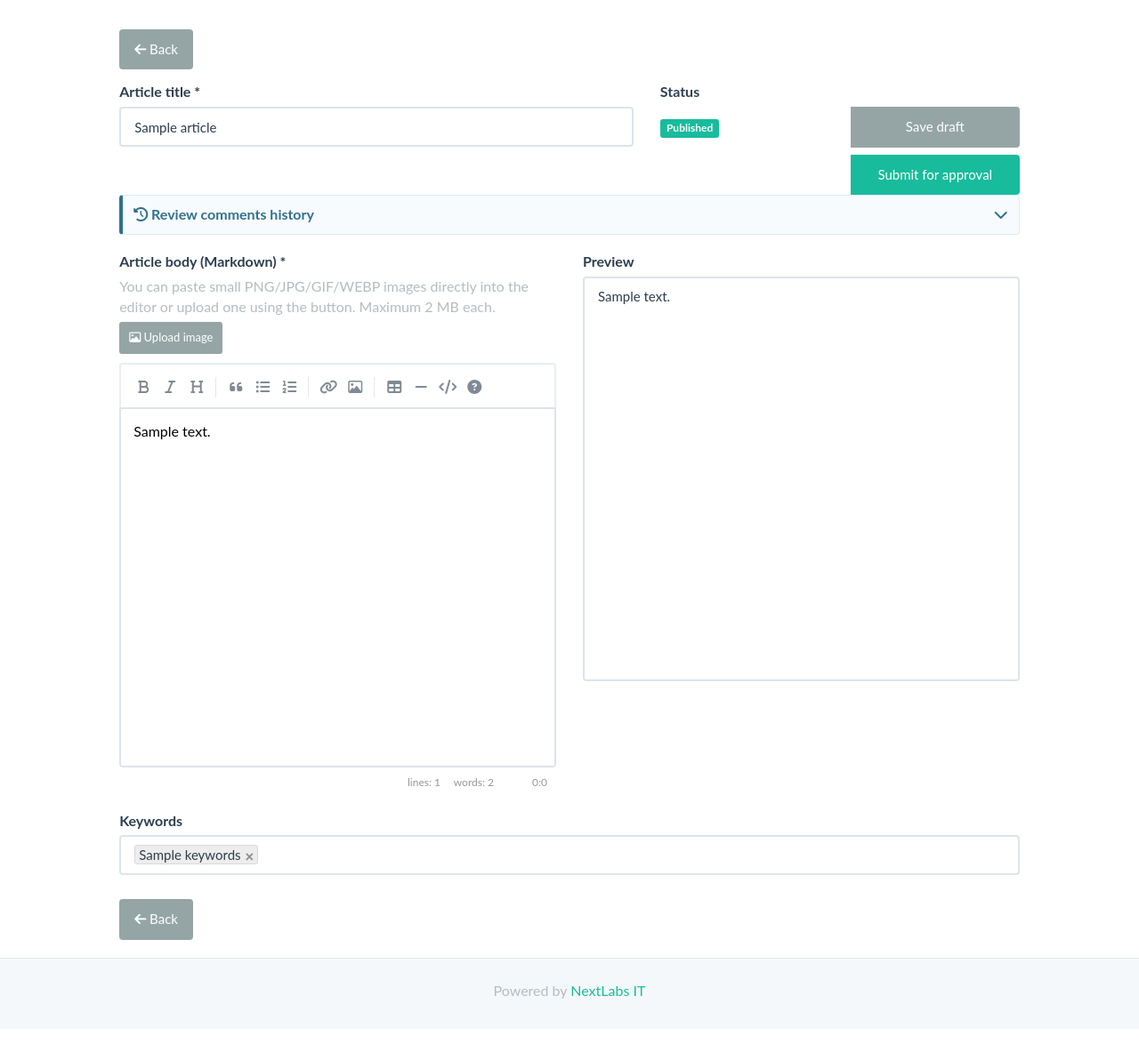
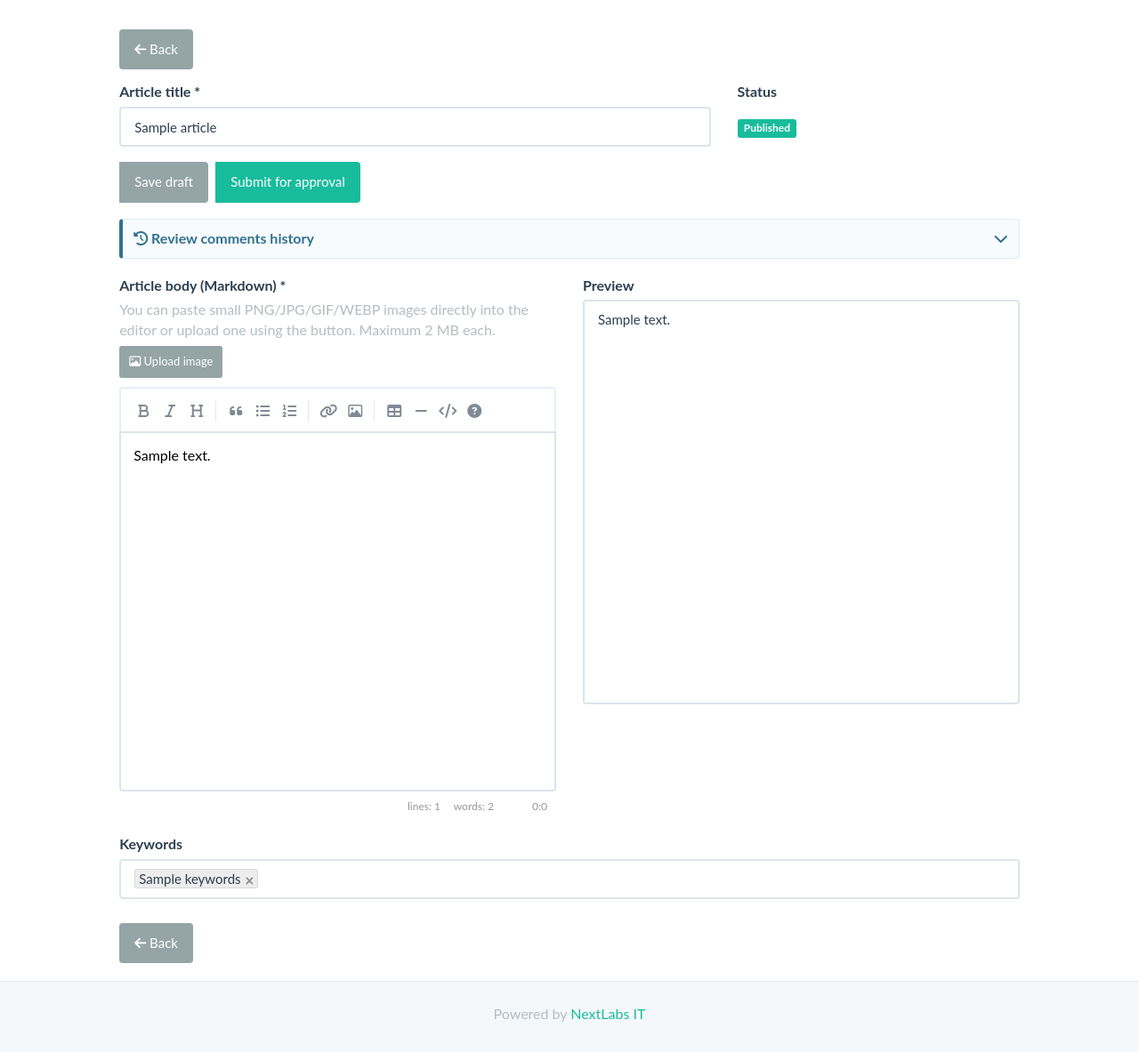
Before and after one commit to ErinFlyingSkyRocket/DjOpenKB, a Django app: template website/templates/suggest_edit.html in a window 1280 px wide. Shown: the part 60-1243 px from the top of the page at 89% size. Before the commit the page ends 1183 px from the top, so only its background shows below. Run offline with Django 5.2, Linux system fonts and the light colour scheme; the template is opened without the code that fills it: most values are stand-ins (such as "Sample title", 1, 10 or a date in 2020); one stand-in notice (Sample message) is shown; some libraries are stand-ins or nearby versions.

Commit message:
Updated suggest edit display (regular users)

```diff
--- a/website/templates/suggest_edit.html
+++ b/website/templates/suggest_edit.html
@@ -163,14 +163,19 @@ root.config = {"route_name":"kb","add_header_anchors":false,"links_blank_page":t
         }
         .article-action-buttons {
             display: flex;
-            flex-direction: column;
-            align-items: flex-end;
+            flex-direction: row;
+            flex-wrap: wrap;
+            align-items: center;
             gap: 8px;
         }
         .article-action-buttons .btn {
             margin: 0;
             white-space: normal;
-            min-width: 190px;
+        }
+        .edit-status-actions {
+            clear: both;
+            margin-top: 2px;
+            margin-bottom: 18px;
         }
         .edit-page-back {
             margin: 12px 0 14px;
@@ -181,11 +186,10 @@ root.config = {"route_name":"kb","add_header_anchors":false,"links_blank_page":t
         }
         @media (max-width: 767px) {
             .article-action-buttons {
-                justify-content: flex-start;
+                align-items: stretch;
             }
             .article-action-buttons .btn {
-                margin-left: 0;
-                margin-right: 6px;
+                width: 100%;
             }
         }
     </style>
@@ -198,19 +202,6 @@ root.config = {"route_name":"kb","add_header_anchors":false,"links_blank_page":t
             {% if error %}
                 <div class="alert alert-danger">{{ error }}</div>
             {% endif %}
-            {% if has_pending_update %}
-                <div class="alert alert-warning">
-                    <strong>{% trans "Pending update" %}</strong> — {% trans "This edit is waiting for admin approval. The current published version is still visible to users." %}
-                </div>
-            {% elif has_failed_update %}
-                <div class="alert alert-danger">
-                    <strong>{% trans "Update pending failed" %}</strong> — {% trans "Please review the admin comments, update your changes, and submit again." %}
-                </div>
-            {% elif has_saved_update_draft %}
-                <div class="alert alert-info">
-                    <strong>{% trans "Saved update draft" %}</strong> — {% trans "You are currently editing saved changes for this published article. The current published version is still visible until you submit this update for approval." %}
-                </div>
-            {% endif %}
             <div class="edit-page-back">
                 <a class="btn btn-default" href="{{ back_url }}"><i class="fa fa-arrow-left"></i> {% trans "Back" %}</a>
             </div>
@@ -220,13 +211,13 @@ root.config = {"route_name":"kb","add_header_anchors":false,"links_blank_page":t
                     {% csrf_token %}
                     <input type="hidden" name="frm_kb_id" value="" />
                     <div id="header row">
-                        <div class="col-xs-12 col-sm-7 col-md-7 col-lg-7">
+                        <div class="col-xs-12 col-sm-8 col-md-8 col-lg-8">
                             <div class="form-group">
                                 <label for="preview">{% trans "Article title" %} *</label><br/>
                                 <input type="text" name="frm_kb_title" class="form-control input-normal" minlength="5" maxlength="200" value="{{ title_value|default:article.title }}" required/>
                             </div>
                         </div>
-                        <div class="col-xs-12 col-sm-2 col-md-2 col-lg-2">
+                        <div class="col-xs-12 col-sm-4 col-md-4 col-lg-4">
                             <div class="form-group">
                                 <label>{% trans "Status" %}</label><br/>
                                 {% if user|is_site_admin %}
@@ -261,8 +252,7 @@ root.config = {"route_name":"kb","add_header_anchors":false,"links_blank_page":t
                                 {% endif %}
                             </div>
                         </div>
-                        <div class="col-xs-12 col-sm-3 col-md-3 col-lg-3 text-right">
-                            <label for="preview">&nbsp;</label><br/>
+                        <div class="col-xs-12 edit-status-actions">
                             <div class="article-action-buttons">
                             {% if user|is_site_admin %}
                                 <button id="frm_edit_kb_save" class="btn btn-success editor_btn_action" type="submit">{% trans "Save" %}</button>
@@ -394,8 +384,8 @@ root.config = {"route_name":"kb","add_header_anchors":false,"links_blank_page":t
             </div>
         </div>
     </div>
-    <input type="hidden" id="input_notify_message" value="{% for message in messages %}{% if forloop.first %}{{ message }}{% endif %}{% endfor %}">
-    <input type="hidden" id="input_notify_message_type" value="{% for message in messages %}{% if forloop.first %}{{ message.tags|default:'success' }}{% endif %}{% endfor %}">
+    <input type="hidden" id="input_notify_message" value="{% for message in messages %}{% if forloop.first %}{{ message }}{% endif %}{% empty %}{% if has_pending_update %}{% trans 'Pending update — This edit is waiting for admin approval. The current published version is still visible to users.' %}{% elif has_failed_update %}{% trans 'Update pending failed — Please review the admin comments, update your changes, and submit again.' %}{% elif has_saved_update_draft %}{% trans 'Saved update draft — You are currently editing saved changes for this published article. The current published version is still visible until you submit this update for approval.' %}{% endif %}{% endfor %}">
+    <input type="hidden" id="input_notify_message_type" value="{% for message in messages %}{% if forloop.first %}{{ message.tags|default:'success' }}{% endif %}{% empty %}{% if has_pending_update %}warning{% elif has_failed_update %}danger{% elif has_saved_update_draft %}info{% endif %}{% endfor %}">
     <input type="hidden" value="" id="app_context">
     <input type="hidden" value="true" id="blank_links">
     <div id="notify_message"></div>
```
